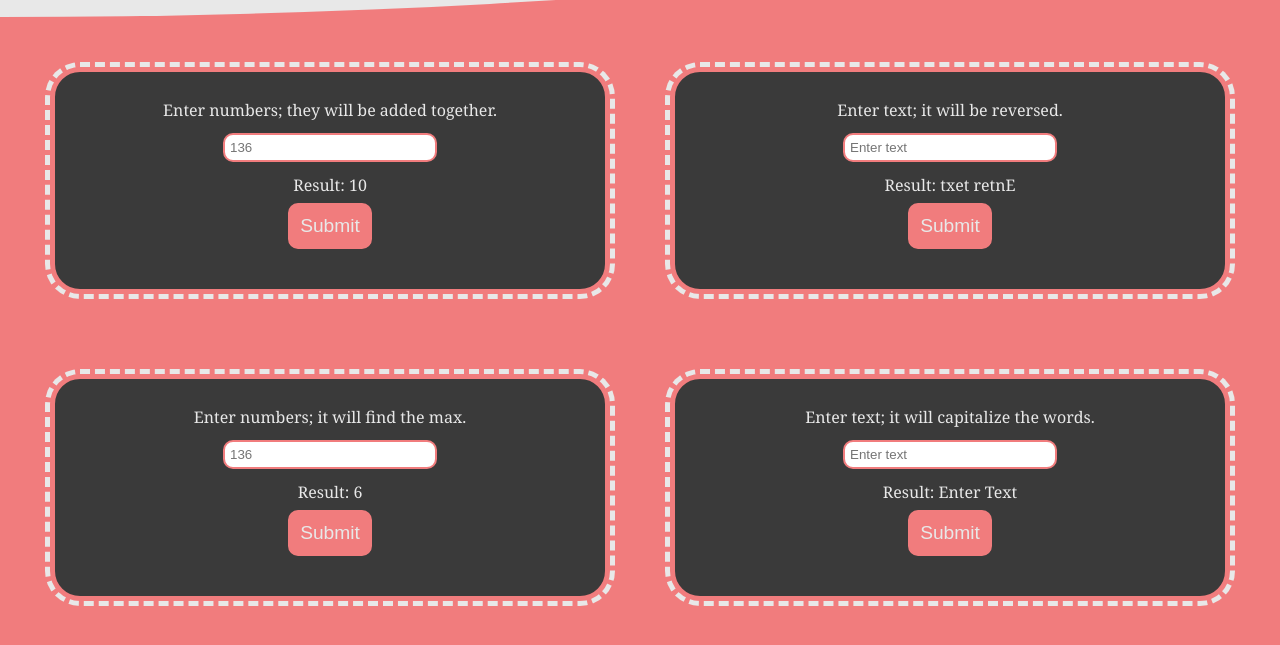
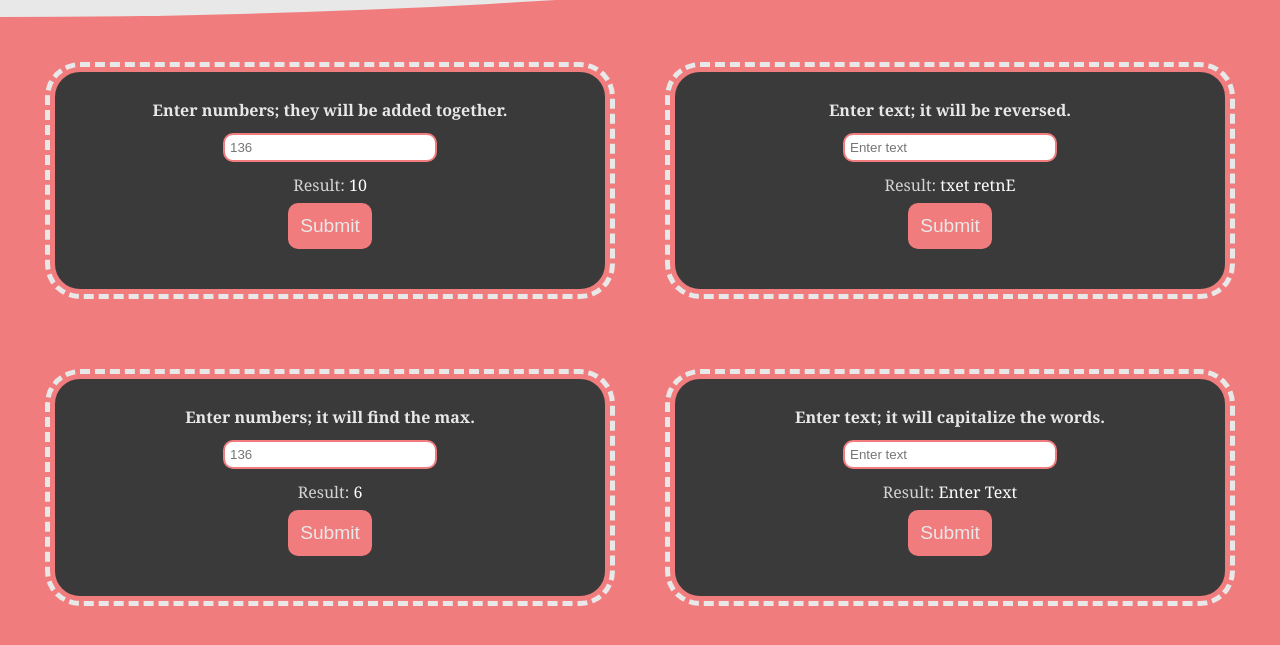
Before and after one commit to Kasador/testing-your-own-cosebase, a website built with webpack: page src/index.html in a window 1280 px wide. Shown: the part 155-800 px from the top of the page. Built offline with nearby package versions, Linux system fonts and the light colour scheme.

Commit message:
Minor UI/UX updates

```diff
--- a/src/index.html
+++ b/src/index.html
@@ -20,7 +20,7 @@
                 <label for="sum-of-array" class="form-labels">Enter numbers; they will be added together.</label>
                 <input type="text" id="sum-of-array" placeholder="136" class="form-inputs" />
                 <h3 id="sum-of-array-result-text" class="form-result-texts">
-                    Result: <span id="sum-of-array-result">10</span>
+                    Result: <span id="sum-of-array-result" class="results">10</span>
                 </h3>
                 <button type="submit" id="sum-of-array-btn">Submit</button>
             </form>
@@ -28,7 +28,7 @@
                 <label for="reverse-string" class="form-labels">Enter text; it will be reversed.</label>
                 <input type="text" id="reverse-string" placeholder="Enter text" class="form-inputs" />
                 <h3 id="reverse-string-result-text">
-                    Result: <span id="reverse-string-result">txet retnE</span>
+                    Result: <span id="reverse-string-result" class="results">txet retnE</span>
                 </h3>
                 <button type="submit" id="reverse-string-btn">Submit</button>
             </form>
@@ -38,7 +38,7 @@
                 <label for="find-max" class="form-labels">Enter numbers; it will find the max.</label>
                 <input type="text" id="find-max" placeholder="136" class="form-inputs" />
                 <h3 id="find-max-result-text" class="form-result-texts">
-                    Result: <span id="find-max-result">6</span>
+                    Result: <span id="find-max-result" class="results">6</span>
                 </h3>
                 <button type="submit" id="find-max-btn">Submit</button>
             </form>
@@ -46,7 +46,7 @@
                 <label for="capitalize-words" class="form-labels">Enter text; it will capitalize the words.</label>
                 <input type="text" id="capitalize-words" placeholder="Enter text" class="form-inputs" />
                 <h3 id="capitalize-words-result-text">
-                    Result: <span id="capitalize-words-result">Enter Text</span>
+                    Result: <span id="capitalize-words-result" class="results">Enter Text</span>
                 </h3>
                 <button type="submit" id="capitalize-words-btn">Submit</button>
             </form>
--- a/src/index.scss
+++ b/src/index.scss
@@ -50,6 +50,9 @@ main {
         outline: 5px dashed $secondary-color;
         border: 5px solid $primary-color;
 
+        .form-labels {
+            font-weight: bold;
+        }
 
         .form-inputs {
             width: 200px;
@@ -57,6 +60,15 @@ main {
             margin: 15px;
             border-radius: 10px;
             border: 2px solid $primary-color;
+        }
+
+        h3 {
+            color: lightgray
+
+        }
+
+        .results {
+            color: white;
         }
 
         button {
```
